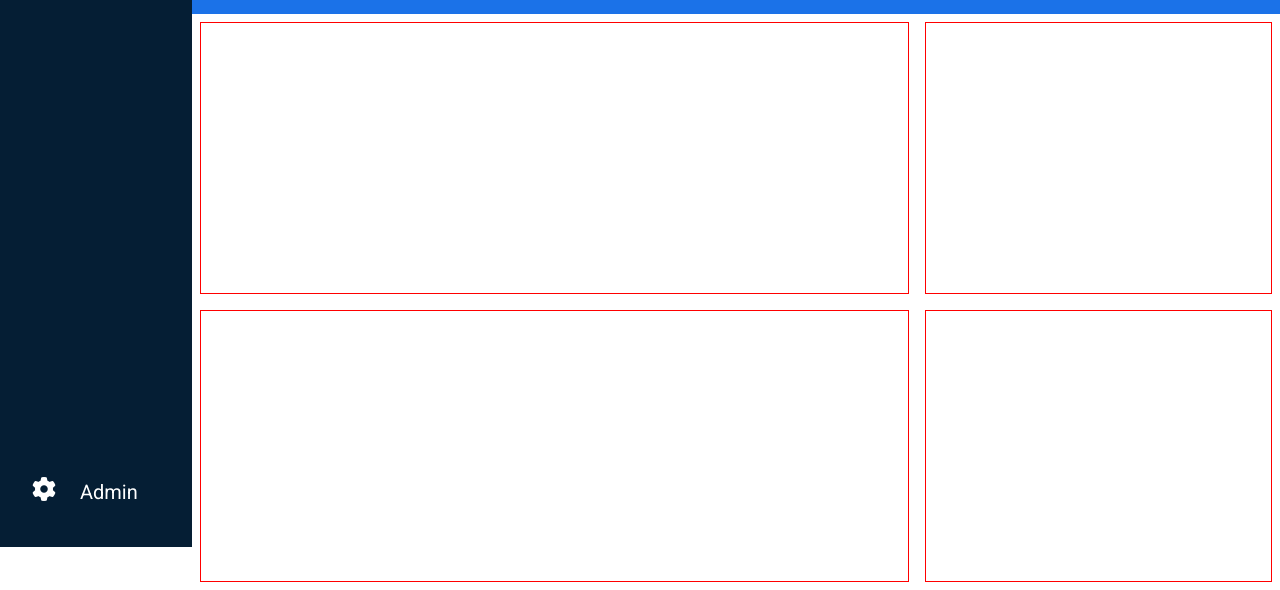
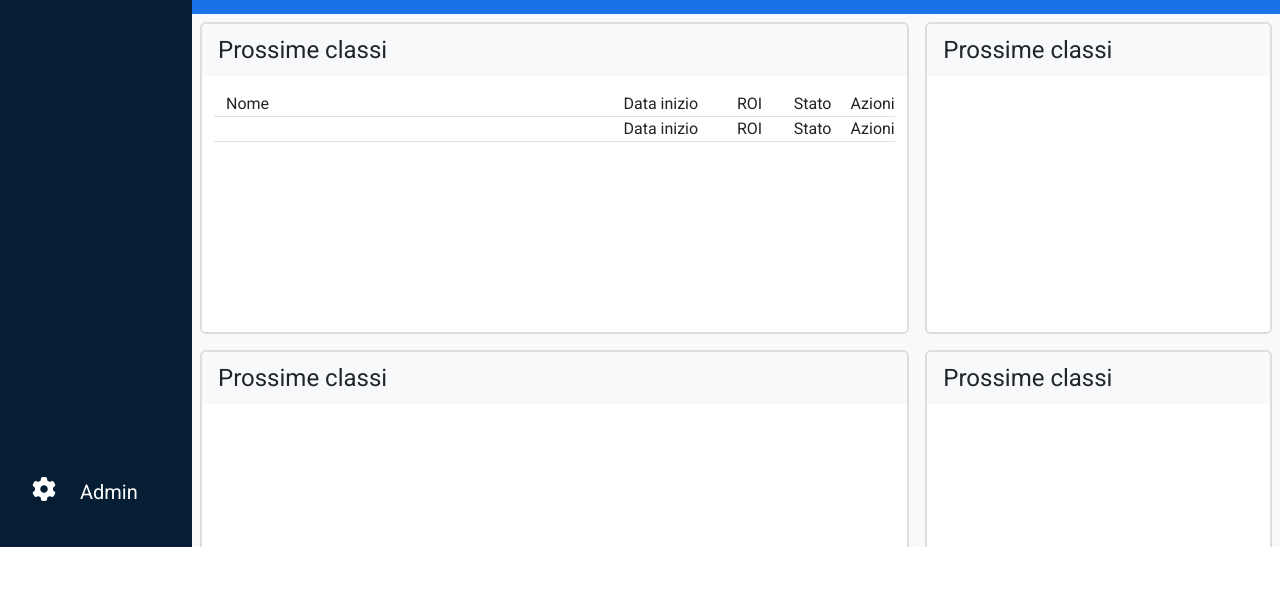
Before and after one commit to giordanofabrizii/html-css-bootstrap-dashboard, a plain HTML site: page index.html in a window 1280 px wide. Shown: the part 253-843 px from the top of the page. After the commit the page ends 800 px from the top, so only its background shows below. Drawn offline with nearby package versions, Linux system fonts and the light colour scheme.

Commit message:
started next classes structure

```diff
--- a/css/style.css
+++ b/css/style.css
@@ -64,11 +64,7 @@ main > nav{
 
 main > div{
     width: calc(100vw - var(--aside-width));
-}
-
-aside > article > section{
-    border: 1px solid red;
-    height: 17rem;
+    overflow: scroll;
 }
 
 main > nav > section > div > p,
@@ -76,9 +72,27 @@ main > nav > section > div > p,
     display: none;
 }
 
+.main-container article section{
+    border: 2px solid #dddddd;
+}
+
+.main-container  article .title{
+    font-size: 1.5rem;
+}
+
+.main-container  article .content{
+    height: 16rem;
+}
+
+
 /* %%%%%%%%%%%%%%%%%%%%%% */
 /* ? COLORS */
 /* %%%%%%%%%%%%%%%%%%%%%% */
+
+.my-border{
+    border: 1px solid red;
+    height: 1rem;
+}
 
 .c-orange{
     color: #ff8f00
--- a/index.html
+++ b/index.html
@@ -60,7 +60,7 @@
             </section>
         </nav>
 
-        <div class="dashboard">
+        <div class="dashboard b-light-gray ">
             <section class="info px-3 py-4 b-light-blue container-fluid">
                 <div class="row">
                     <div class="col-12 col-lg-4 d-flex c-white align-items-center h-25 mb-4" >
@@ -84,30 +84,64 @@
                     </div>
                 </div>
             </section>
-            <section class="container-fluid">
-                <div class="row">
-                    <aside class="col-12 col-xl-8 p-0">
-                        <article class="p-2">
-                            <section>
+            <section class="container-fluid main-container">
+                <div class="row b-light-gray ">
+                    <aside class="col-12 col-xl-8 p-0 b-light-gray ">
+                        <article class="p-2 b-light-gray ">
+                            <section class="rounded-2 overflow-hidden">
+                                <div class="title py-2 px-3">
+                                    Prossime classi
+                                </div>
+                                <div class="content b-white py-3 px-4 container-fluid">
+                                    <div class="row border-bottom">
+                                        <div class="col-8 col-lg-7">Nome</div>
+                                        <div class="d-none d-lg-flex col-lg-2">Data inizio</div>
+                                        <div class="d-none d-lg-flex col-lg-1">ROI</div>
+                                        <div class="col-2 text-center col-lg-1">Stato</div>
+                                        <div class="col-2 text-center col-lg-1">Azioni</div>
+                                    </div>
+                                    <div class="row border-bottom">
+                                        <div class="col-8 col-lg-7"></div>
+                                        <div class="d-none d-lg-flex col-lg-2">Data inizio</div>
+                                        <div class="d-none d-lg-flex col-lg-1">ROI</div>
+                                        <div class="col-2 text-center col-lg-1">Stato</div>
+                                        <div class="col-2 text-center col-lg-1">Azioni</div>
+                                    </div>
 
+                                </div>
                             </section>
                         </article>
-                        <article class="p-2">
-                            <section>
+                        <article class="p-2 b-light-gray ">
+                            <section class="rounded-2 overflow-hidden">
+                                <div class="title py-2 px-3">
+                                    Prossime classi
+                                </div>
+                                <div class="content b-white">
 
+                                </div>
                             </section>
                         </article>
                     </aside>
 
-                    <aside class="col-12 col-xl-4 p-0">
-                        <article class="p-2">
-                            <section>
+                    <aside class="col-12 col-xl-4 p-0 b-light-gray ">
+                        <article class="p-2 b-light-gray ">
+                            <section class="rounded-2 overflow-hidden">
+                                <div class="title py-2 px-3">
+                                    Prossime classi
+                                </div>
+                                <div class="content b-white">
 
+                                </div>
                             </section>
                         </article>
                         <article class="p-2">
-                            <section>
+                            <section class="rounded-2 overflow-hidden">
+                                <div class="title py-2 px-3">
+                                    Prossime classi
+                                </div>
+                                <div class="content b-white">
 
+                                </div>
                             </section>
                         </article>
                     </aside>
```
